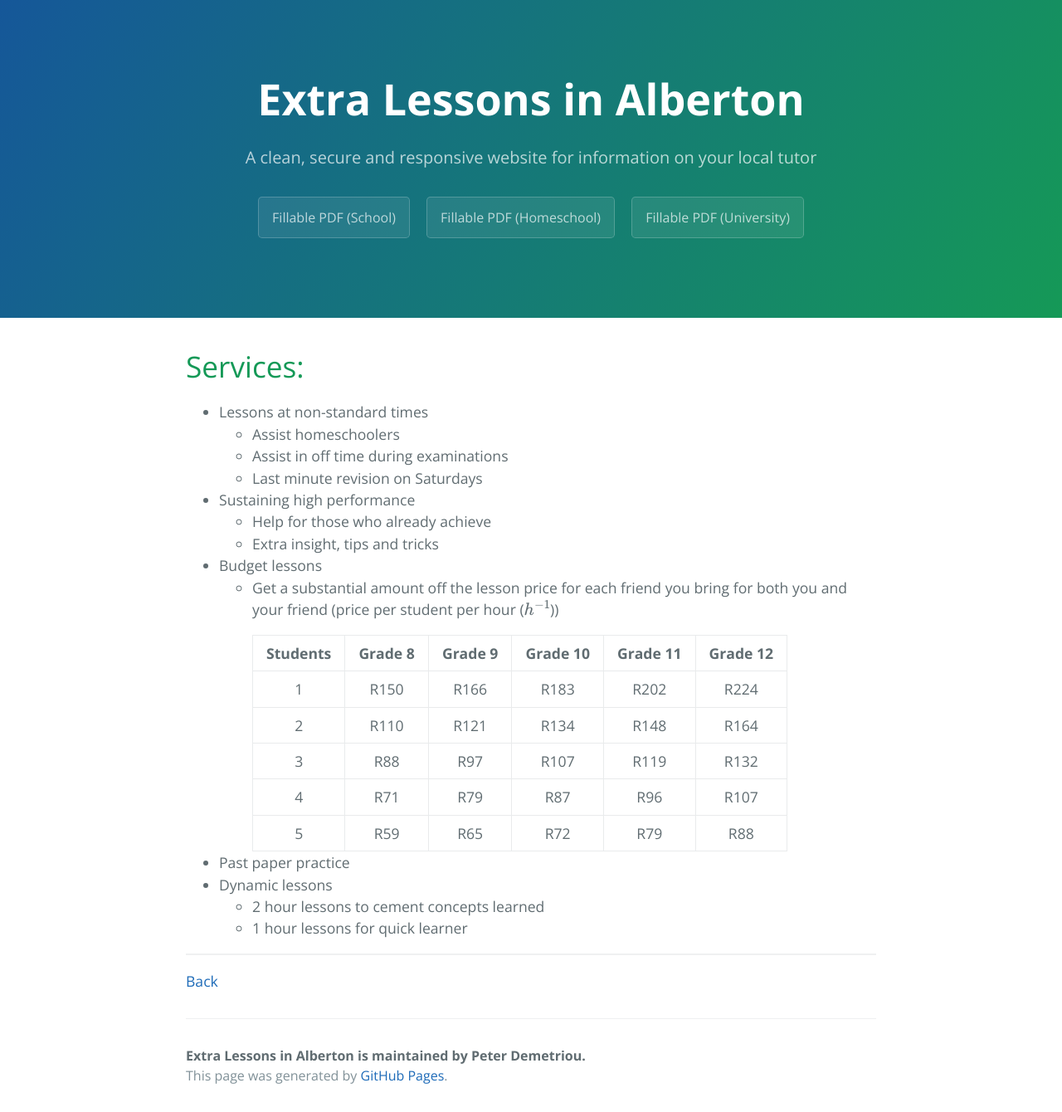
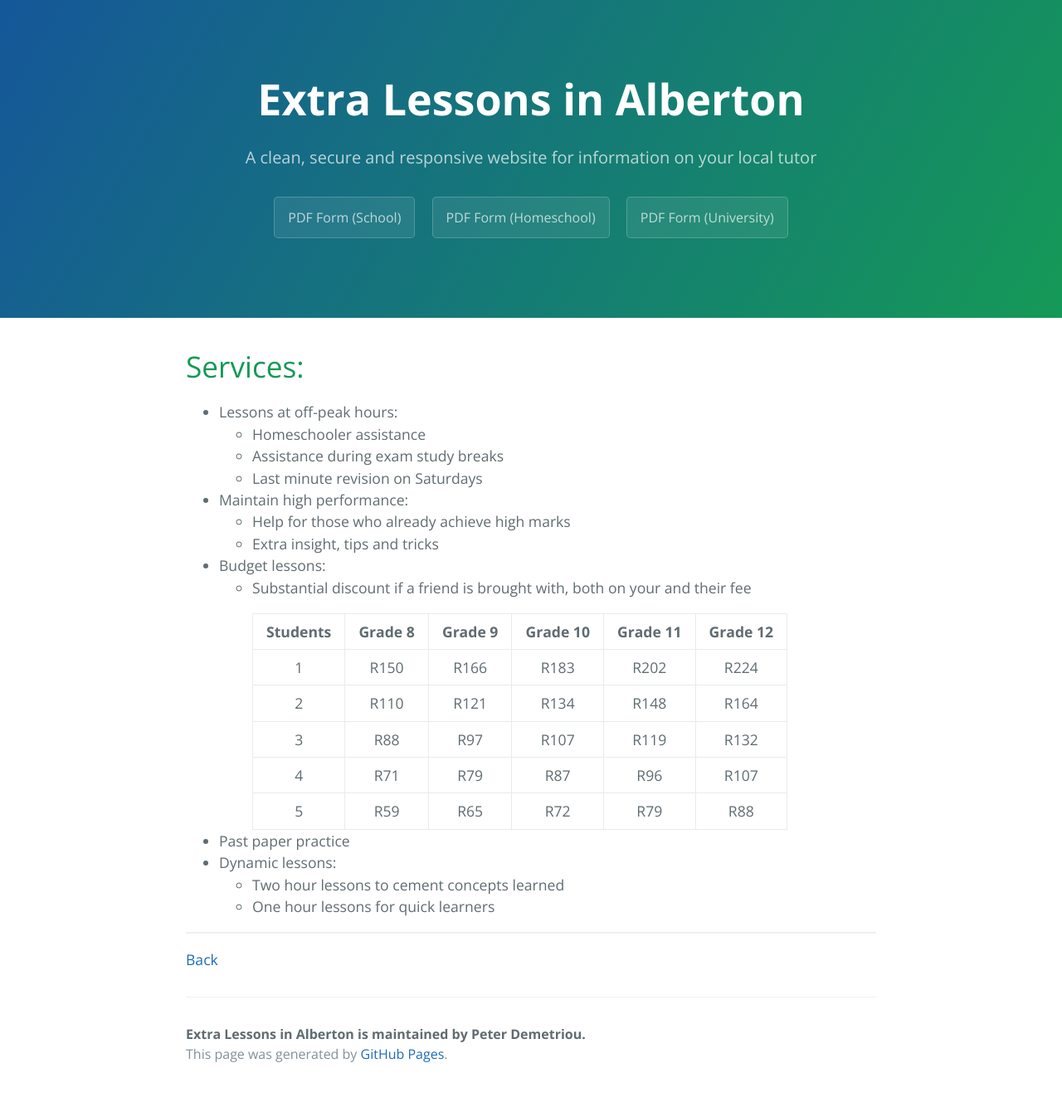
Before and after one commit to HelloBeastie/HelloBeastie.github.io, a Jekyll site: the page built from services.md, in a window 1280 px wide. Shown: the whole page at 83% size. Built offline with Jekyll 4.4.1, drawn with Linux system fonts in a browser that asks for light colours; formulas are drawn with MathJax 3; our own code applies the rules of GitHub Pages for plain Markdown files; after the commit the page ends 1314 px from its top, so only the background shows below that.

```diff
--- a/_layouts/default.html
+++ b/_layouts/default.html
@@ -37,9 +37,9 @@
       <h2 class="project-tagline">{{ site.description | default: site.github.project_tagline }}</h2>
 
       {% if site.show_downloads %}
-        <a href="https://cdn.rawgit.com/HelloBeastie/HelloBeastie.github.io/c39b74de/_includes/School.pdf" class="btn">Fillable PDF (School)</a>
-        <a href="https://cdn.rawgit.com/HelloBeastie/HelloBeastie.github.io/c39b74de/_includes/Homeschool.pdf" class="btn">Fillable PDF (Homeschool)</a>
-        <a href="https://cdn.rawgit.com/HelloBeastie/HelloBeastie.github.io/40e4e3fc/_includes/University.pdf" class="btn">Fillable PDF (University)</a>
+        <a href="https://cdn.rawgit.com/HelloBeastie/HelloBeastie.github.io/c39b74de/_includes/School.pdf" class="btn"> PDF Form (School)</a>
+        <a href="https://cdn.rawgit.com/HelloBeastie/HelloBeastie.github.io/c39b74de/_includes/Homeschool.pdf" class="btn"> PDF Form (Homeschool)</a>
+        <a href="https://cdn.rawgit.com/HelloBeastie/HelloBeastie.github.io/40e4e3fc/_includes/University.pdf" class="btn"> PDF Form (University)</a>
       {% endif %}
     </section>
 
--- a/services.md
+++ b/services.md
@@ -4,15 +4,15 @@ layout: default
 
 # [](#Services)Services:
 
-- Lessons at non-standard times
-  - Assist homeschoolers
-  - Assist in off time during examinations
+- Lessons at off-peak hours:
+  - Homeschooler assistance
+  - Assistance during exam study breaks
   - Last minute revision on Saturdays
-- Sustaining high performance
-  - Help for those who already achieve
+- Maintain high performance:
+  - Help for those who already achieve high marks
   - Extra insight, tips and tricks
-- Budget lessons
-  - Get a substantial amount off the lesson price for each friend you bring for both you and your friend (price per student per hour ($h^{-1}$))
+- Budget lessons:
+  - Substantial discount if a friend is brought with, both on your and their fee
 
     |  Students    | Grade 8           | Grade 9           | Grade 10          | Grade 11          | Grade 12          |
     |:------------:|:-----------------:|:-----------------:|:-----------------:|:-----------------:|:-----------------:|
@@ -24,9 +24,9 @@ layout: default
 
 
 - Past paper practice
-- Dynamic lessons
-  - 2 hour lessons to cement concepts learned
-  - 1 hour lessons for quick learner
+- Dynamic lessons:
+  - Two hour lessons to cement concepts learned
+  - One hour lessons for quick learners
 
 {::comment}
 - Tuition at tertiary level
```
Also changed, not shown: about.md (+7 -7 lines), contact-us.md (+1 -1 lines).
